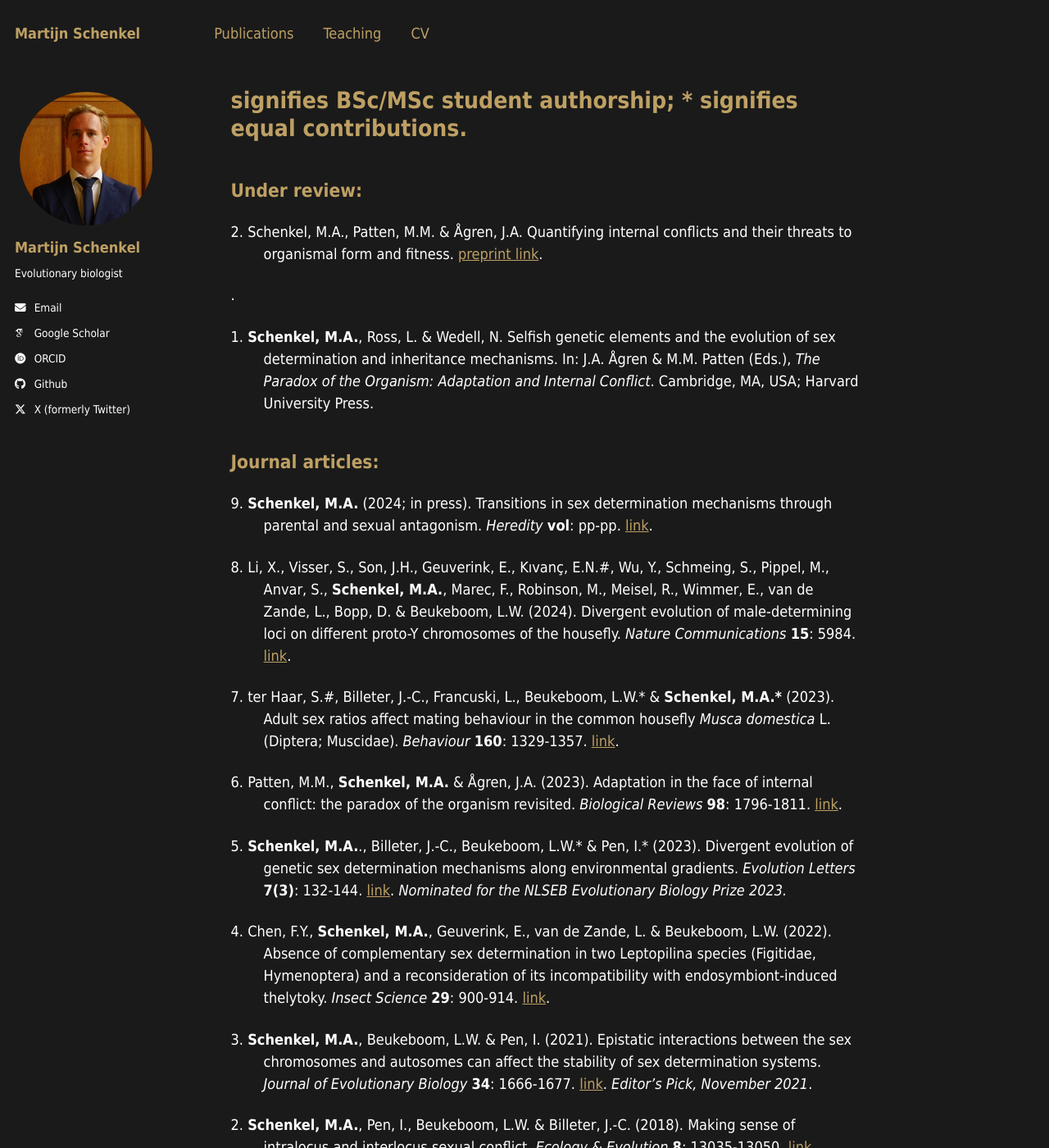
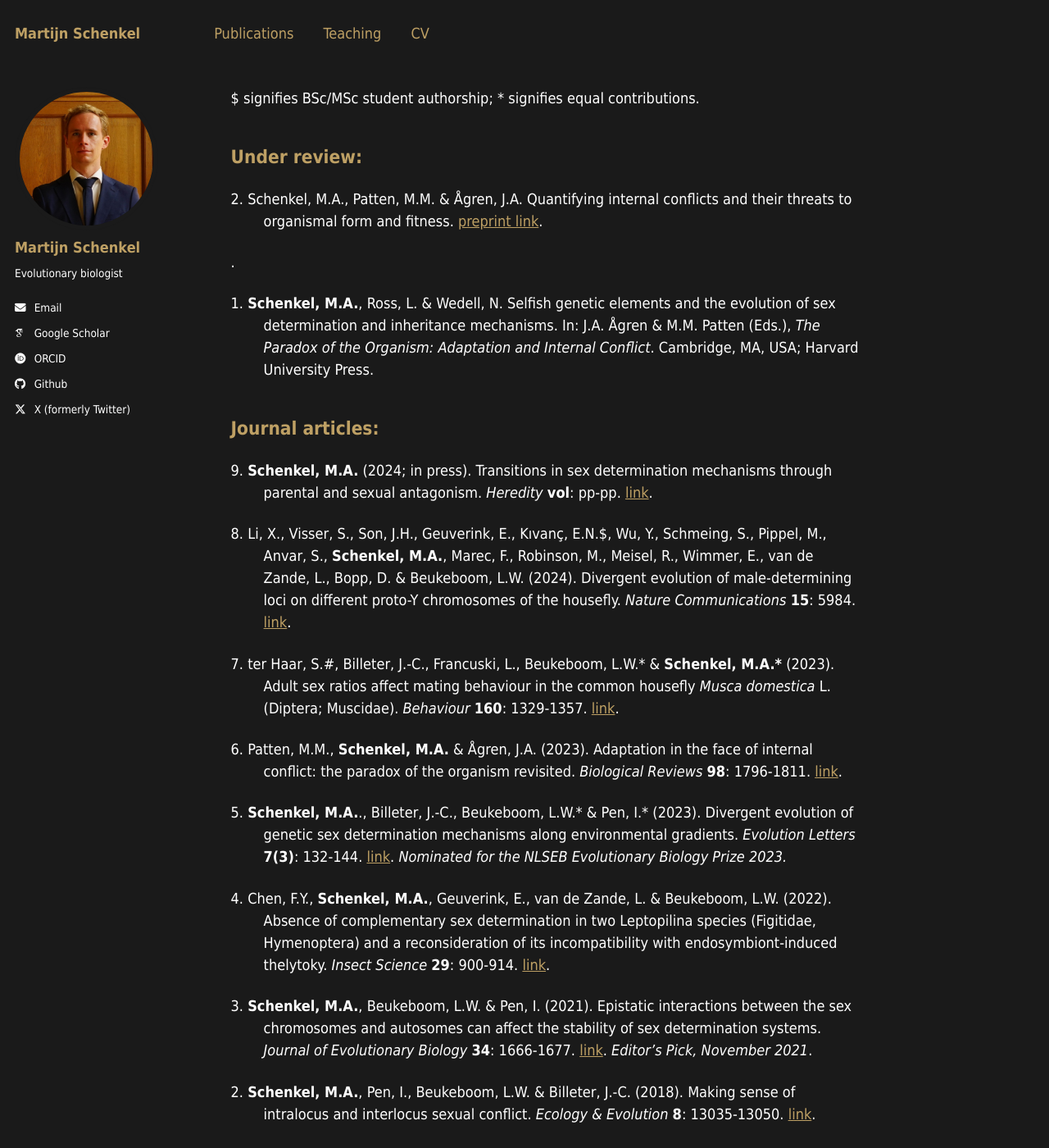
Before and after one commit to MartijnSchenkel/MartijnSchenkel.github.io, a Jekyll site: the page built from _pages/publications.md, in a window 1280 px wide and 1400 px high. Shown: the whole window at 82% size. Built offline with Jekyll 4.4.1, drawn with Linux system fonts in a browser that asks for light colours; some web fonts are replaced; some of the changed text lies outside the part shown.

```diff
--- a/_pages/publications.md
+++ b/_pages/publications.md
@@ -7,7 +7,7 @@ redirect_from:
 
 {% include base_path %}
 
-# signifies BSc/MSc student authorship; * signifies equal contributions.
+$ signifies BSc/MSc student authorship; * signifies equal contributions.
 
 ## Under review:
 <p style="margin-left: 40px; text-indent: -40px;">
@@ -24,7 +24,7 @@ redirect_from:
 </p>
 
 <p style="margin-left: 40px; text-indent: -40px;">
-8. Li, X., Visser, S., Son, J.H., Geuverink, E., Kıvanç, E.N.#, Wu, Y., Schmeing, S., Pippel, M., Anvar, S., <b>Schenkel, M.A.</b>, Marec, F., Robinson, M., Meisel, R., Wimmer, E., van de Zande, L., Bopp, D. & Beukeboom, L.W. (2024). Divergent evolution of male-determining loci on different proto-Y chromosomes of the housefly. <i>Nature Communications</i> <b>15</b>: 5984. <a href="https://doi.org/10.1038/s41467-024-50390-1">link</a>.
+8. Li, X., Visser, S., Son, J.H., Geuverink, E., Kıvanç, E.N.$, Wu, Y., Schmeing, S., Pippel, M., Anvar, S., <b>Schenkel, M.A.</b>, Marec, F., Robinson, M., Meisel, R., Wimmer, E., van de Zande, L., Bopp, D. & Beukeboom, L.W. (2024). Divergent evolution of male-determining loci on different proto-Y chromosomes of the housefly. <i>Nature Communications</i> <b>15</b>: 5984. <a href="https://doi.org/10.1038/s41467-024-50390-1">link</a>.
 </p>
 
 <p style="margin-left: 40px; text-indent: -40px;">
@@ -52,15 +52,15 @@ redirect_from:
 </p>
 
 <p style="margin-left: 40px; text-indent: -40px;">
-1. Parratt, S.R., Frost, C.L., <b>Schenkel, M.A.#</b>, Rice, A., Hurst, G.D.D.* & King, K.C.* (2016). Superparasitism drives heritable symbiont dynamics and host sex ratio in a wasp. <i>PLoS Pathogens</i> <b>12(6)</b>: e1005629.  <a href="https://doi.org/10.1371/journal.ppat.1005629">link</a>.
+1. Parratt, S.R., Frost, C.L., <b>Schenkel, M.A.$</b>, Rice, A., Hurst, G.D.D.* & King, K.C.* (2016). Superparasitism drives heritable symbiont dynamics and host sex ratio in a wasp. <i>PLoS Pathogens</i> <b>12(6)</b>: e1005629.  <a href="https://doi.org/10.1371/journal.ppat.1005629">link</a>.
 </p>
 
 ## Book chapters:
 <p style="margin-left: 40px; text-indent: -40px;">
-  2. Kikodze, E.# & <b>Schenkel, M.A.</b> (in press). Sex determination. In: C. Russo & J.B. Wolf (Eds.), <i>Encyclopedia of Evolutionary Biology</i> (2nd ed.). London, UK; Academic Press.
+  2. Kikodze, E.$ & <b>Schenkel, M.A.</b> (in press). Sex determination. In: C. Russo & J.B. Wolf (Eds.), <i>Encyclopedia of Evolutionary Biology</i> (2nd ed.). London, UK; Academic Press.
 </p>
 <p style="margin-left: 40px; text-indent: -40px;">
-  1. <b>Schenkel, M.A.#</b> & Beukeboom, L.W. (2016). Sex chromosome evolution: birth, maturation, decay and rebirth. In: R.M. Kliman (Ed.), <i>Encyclopedia of Evolutionary Biology</i> (1st ed.), vol. 4, pp. 72-80. London, UK; Academic Press. <a href="https://doi.org/10.1016/B978-0-12-800049-6.00147-5">link</a>.
+  1. <b>Schenkel, M.A.$</b> & Beukeboom, L.W. (2016). Sex chromosome evolution: birth, maturation, decay and rebirth. In: R.M. Kliman (Ed.), <i>Encyclopedia of Evolutionary Biology</i> (1st ed.), vol. 4, pp. 72-80. London, UK; Academic Press. <a href="https://doi.org/10.1016/B978-0-12-800049-6.00147-5">link</a>.
 </p>
 
 ## Miscellaneous:
```
